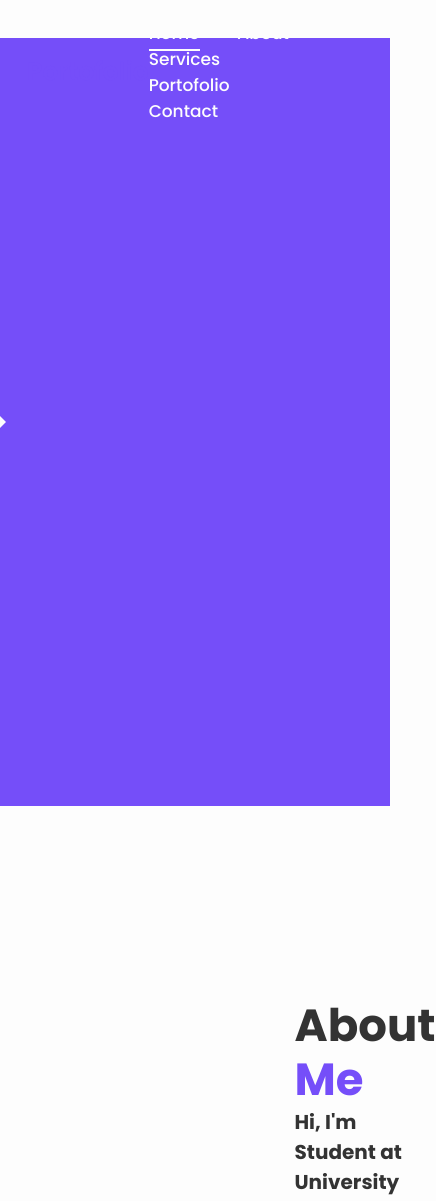
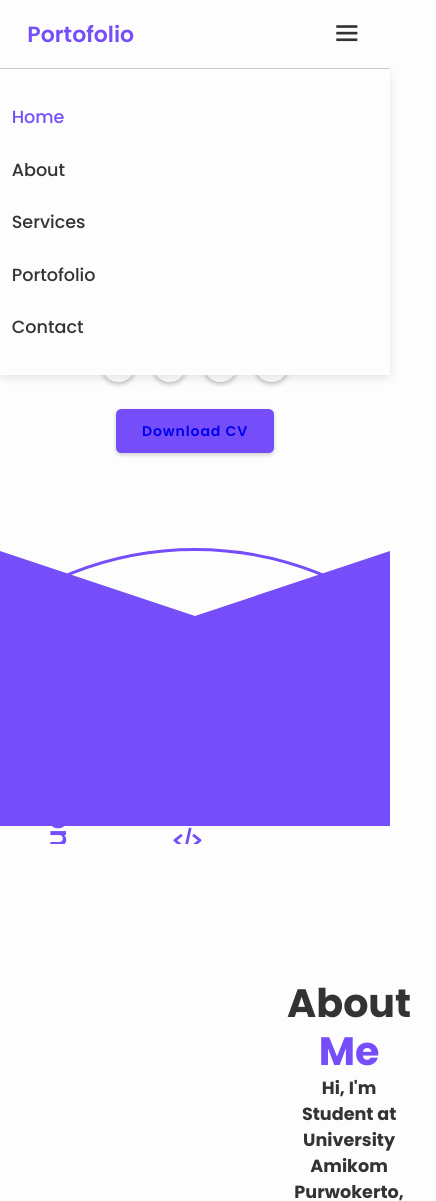
Before and after one commit to AlbiTegarPrayoga/portofolio-simple, a plain HTML site: page src/index.html in a window 390 px wide. Shown: the top 1201 px of the page, 436 px wide, since content can reach past the window. Drawn offline with nearby package versions, Linux system fonts and the light colour scheme.

Commit message:
update css

```diff
--- a/src/index.css
+++ b/src/index.css
@@ -476,3 +476,223 @@ span {
   font-size: 2.4rem;
   color: #333;
 }
+
+/* web responsive */
+@media (max-width:1200px) {
+  html {
+    font-size: 55%
+  }
+
+  .home .profession-container {
+    height: 85.8rem;
+  }
+
+  .home .profession-container .profession-box {
+    right: -12rem;
+    height: 85.5rem;
+  }
+
+  .home .profession-container .overlay {
+    right: -9rem;
+  }
+}
+
+@media (max-width: 1080x) {
+  .header {
+    padding: 2rem 3%;
+  }
+
+  section {
+    padding: 10rem 3% 2rem;
+  }
+
+  .home .portofolio-container .profession-box {
+    right: -22rem;
+  }
+
+  .home .profession-container .overlay {
+    right: -15rem;
+  }
+}
+
+@media (max-width:991px) {
+  .navbar a:nth-child(1),
+  .navbar a:nth-child(2) {
+    color: var(--main-color);
+  }
+
+  .navbar a.active::before{
+    background: var(--main-color);
+    opacity: .7;
+  }
+
+  .home .home-content {
+    max-width: 50rem;
+  }
+
+  .home .profession-container .profession-box {
+    right: -45rem;
+  }
+
+  .home .profession-container .overlay {
+    right: -39.5rem;
+  }
+
+  .home-img img {
+    display: none;
+  }
+
+  .services,
+  .portfolio {
+    padding-bottom: 7rem;
+  }
+
+  .contact {
+    min-height: auto;
+  }
+
+  .footer {
+    padding: 2rem 3%;
+  }
+}
+
+@media (max-width:768px) {
+  #menu-icon {
+    display: block;
+  }
+
+  .navbar {
+    position: absolute;
+    top: 100%;
+    left: 0;
+    width: 100%;
+    padding: 1rem 3%;
+    background: var(--bg-color);
+    border-top: var(--bg-color);
+    border-top: .1rem solid rgba(0,0,0, .2);
+    box-shadow: 0 .5rem 1rem rgba(0,0,0, .1);
+  }
+
+  .navbar a {
+    display: block;
+    font-size: 2rem;
+    margin: 3rem 0;
+    color: var(--text-color)
+  }
+
+  .navbar a:nth-child(1),
+  .navbar a:nth-child(2) {
+    color: var(--text-color);
+  }
+
+  .navbar a.active {
+    color: var(--main-color);
+  }
+
+  .navbar a::before {
+    display : none;
+  }
+
+  .home {
+    padding: 0 3% 23rem;
+    justify-content: center;
+    text-align: center;
+  }
+
+  .home-content h3 {
+    font-size: 2.6rem;
+  }
+
+  .home-content h1 {
+    font-size: 5rem;
+  }
+
+  .home-content .social-media a {
+    margin: 2.5rem .75rem 3rem;
+  }
+
+  .home .profession-container {
+    left: 0;
+    width: 100%;
+    height: 100%;
+  }
+
+  .home .profession-container .profession-box {
+    position: fixed;
+    top: 60%;
+    left: 0;
+    border-radius: 0;
+    width: 100%;
+  }
+
+  .home .profession-box .profession {
+    padding: 0 13px;
+    left: auto;
+    transform-origin: 0;
+  }
+
+  .home .profession-box .profession:nth-child(1) {
+    transform: rotate(-90deg) translateY(-120px, -210px);
+  }
+
+  .home .profession-box .profession:nth-child(1) i {
+    margin-left: 0;
+  }
+
+  .home .profession-box .profession:nth-child(2) {
+    transform: rotate(-90deg) translateY(0, -335px);
+  }
+
+  .home .profession-box .profession:nth-child(3) {
+    transform: rotate(-90deg) translateY(-115px, -450px);
+  }
+
+  .home .profession-box .profession:nth-child(4) {
+    transform: rotate(180deg) translateY(-220px, -335px);
+  }
+
+  .home .profession-box .circle {
+    position: fixed;
+    width: 670px;
+    height: 670px;
+    z-index: -1;
+  }
+
+  .home .profession-container .overlay {
+    position: fixed;
+    top: 70rem;
+    left: 50%;
+    right: 0;
+    transform: rotate(90deg) translate(-50% , 50%) scaleY(3);
+    border-width: 23.9rem;
+  }
+
+  .about {
+    flex-direction: column-reverse0;
+    text-align: center;
+  }
+
+  .about-content h2 {
+    text-align: center;
+  }
+
+  .about-img {
+    width: 70vw;
+    margin-top: -2rem;
+  }
+
+  .services h2,
+  .portfolio h2 {
+    margin-bottom: 3rem;
+  }
+
+  .portfolio .portofolio-container {
+    grid-template-columns: repeat(2, 1fr);
+  }
+}
+
+@media (max-width: 617px) {
+  .portfolio .portofolio-container {
+    grid-template-columns: 1fr;
+  }
+}
```
